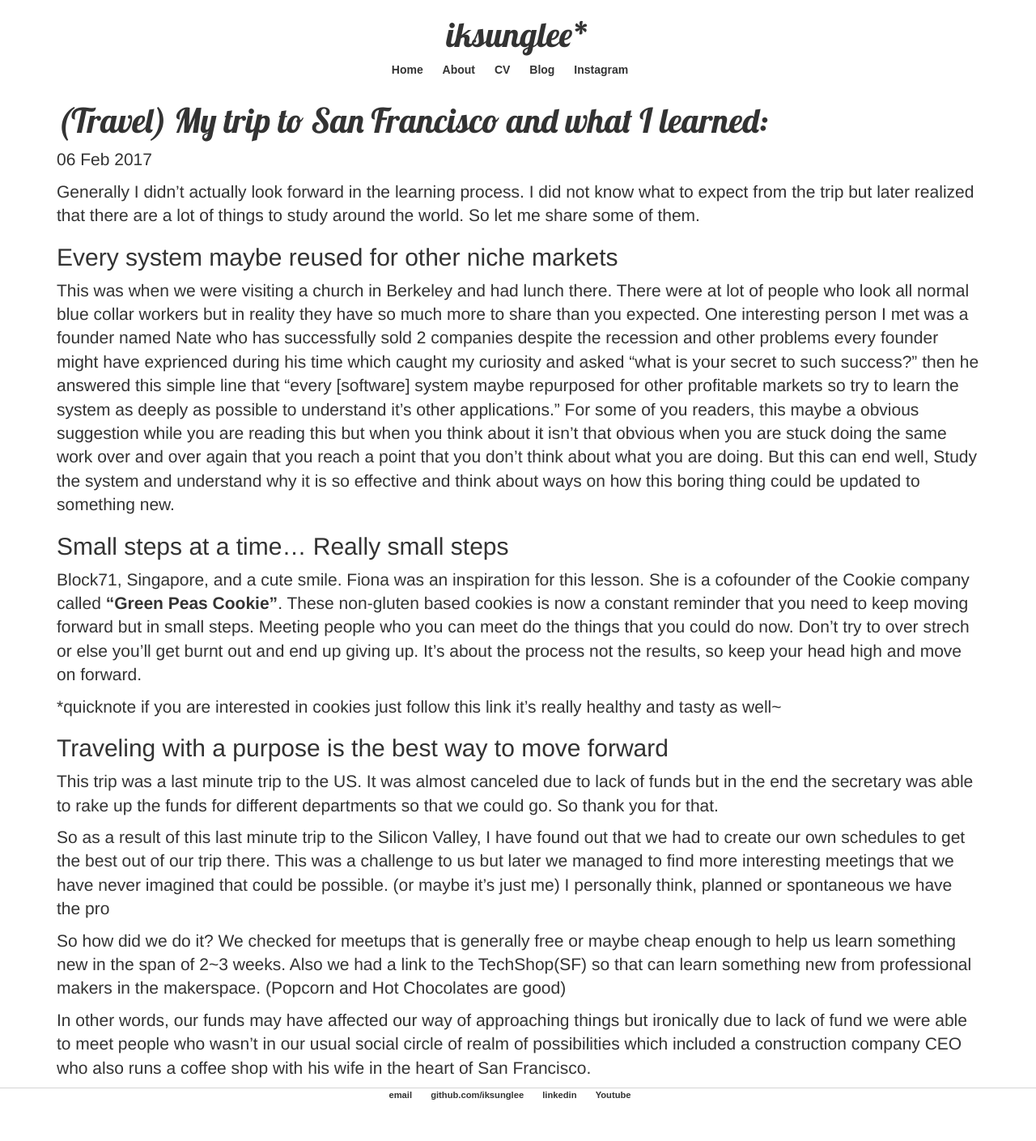
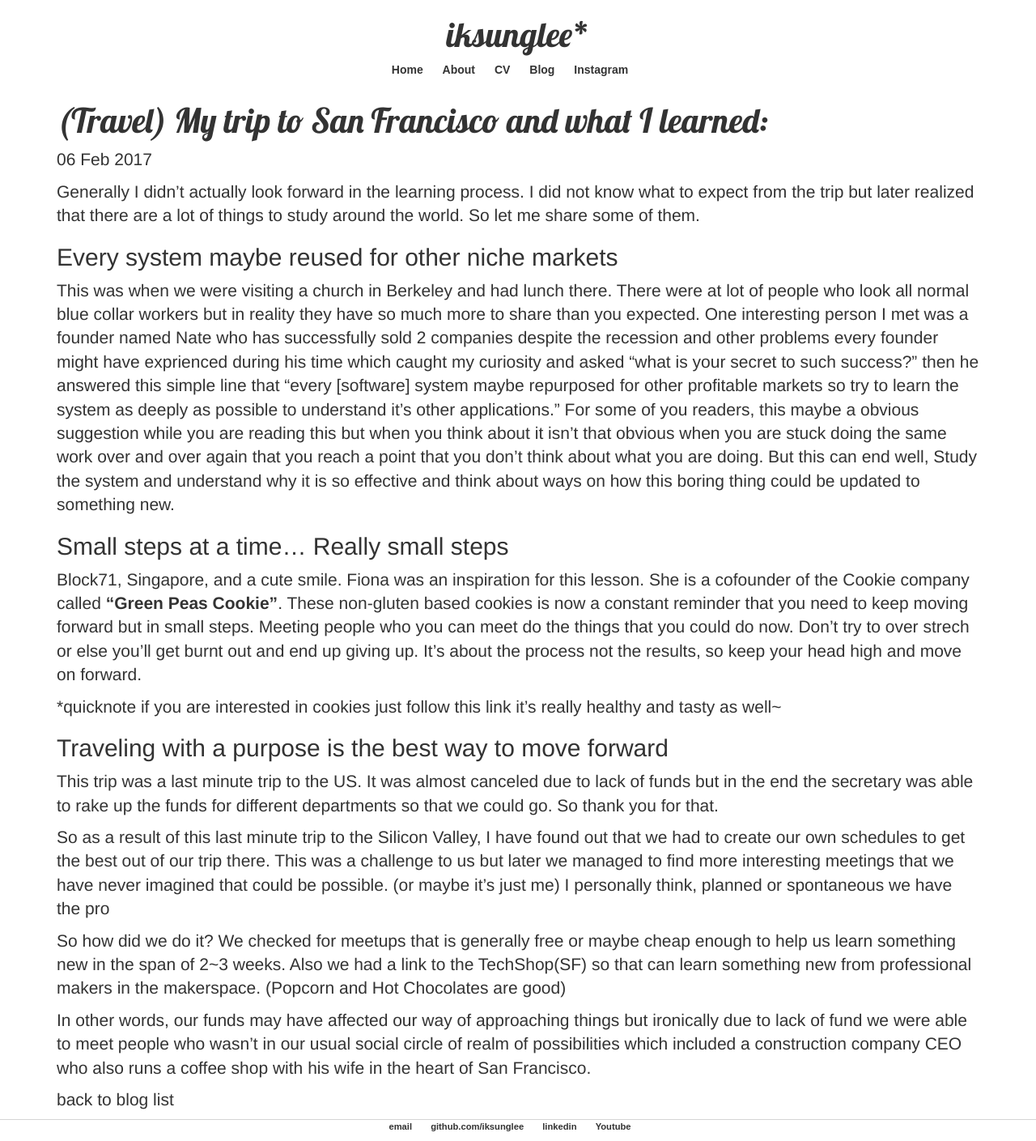
Before and after one commit to iksunglee/iksunglee.github.io, a Jekyll site: the page built from _posts/2017-02-06-(travel)-My-trip-to-San-Francisco-and-what-I-learned.md, in a window 1280 px wide. Shown: the whole page at 81% size. Built offline with Jekyll 4.4.1, drawn with Linux system fonts in a browser that asks for light colours; nearby versions of some CDN libraries; before the commit the page ends 1370 px from its top, so only the background shows below that.

Commit message:
back link

```diff
--- a/_posts/2017-02-06-(travel)-My-trip-to-San-Francisco-and-what-I-learned.md
+++ b/_posts/2017-02-06-(travel)-My-trip-to-San-Francisco-and-what-I-learned.md
@@ -30,3 +30,5 @@ Traveling with a purpose is the best way to move forward
  So how did we do it? We checked for meetups that is generally free or maybe cheap enough to help us learn something new in the span of 2~3 weeks. Also we had a link to the TechShop(SF) so that can learn something new from professional makers in the makerspace. (Popcorn and Hot Chocolates are good)
 
  In other words, our funds may have affected our way of approaching things but ironically due to lack of fund we were able to meet people who wasn't in our usual social circle of realm of possibilities which included a construction company CEO who also runs a coffee shop with his wife in the heart of San Francisco.
+
+<a href="https://iksunglee.github.io/blog/"> back to blog list </a>
```
